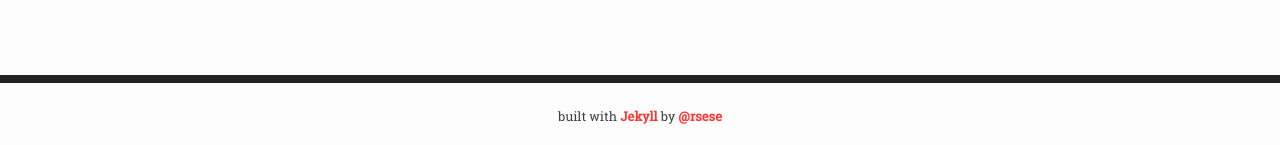
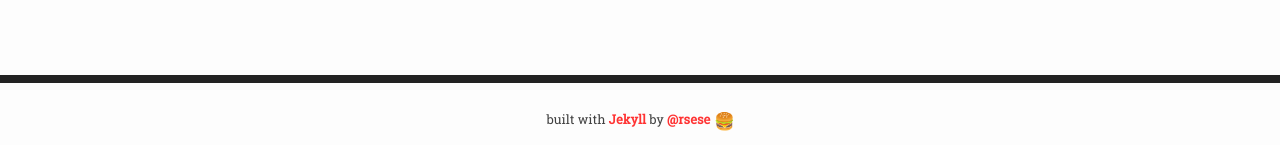
Before and after one commit to rsese/rsese.github.com, a Jekyll site: the page built from index.html, in a window 1280 px wide. Shown: the part 1318-1463 px from the top of the page. Built offline with Jekyll 4.4.1, drawn with Linux system fonts in a browser that asks for light colours; emoji names are drawn with the system emoji font.

Commit message:
:hamburger:

```diff
--- a/_config.yml
+++ b/_config.yml
@@ -5,3 +5,5 @@ highlighter:      pygments
 markdown:         kramdown
 google_analytics: UA-25803931-1
 timezone:         America/Chicago
+gems:
+  - jemoji
--- a/_includes/footer.html
+++ b/_includes/footer.html
@@ -1,5 +1,8 @@
 <footer>
   <div class="footer-inner">
-    <p>built with <a href="http://jekyllrb.com/">Jekyll</a> by <a href="https://github.com/rsese">@rsese</a></p>
+    <p>
+      built with <a href="http://jekyllrb.com/">Jekyll</a> by <a href="https://github.com/rsese">@rsese</a>
+      <img class="emoji" title=":hamburger:" alt=":hamburger:" src="https://assets.github.com/images/icons/emoji/unicode/1f354.png" height="20" width="20" align="absmiddle">
+    </p>
   </div>
 </footer>
--- a/assets/css/master.css
+++ b/assets/css/master.css
@@ -308,6 +308,11 @@ footer p {
 /* miscellaneous
 ----------------------------------------*/
 
+#container .emoji {
+  display: inline;
+  margin: 0;
+}
+
 .hero .cite {
   border-top: 1px dashed #ccc;
   font-size: 0.85em;
```
